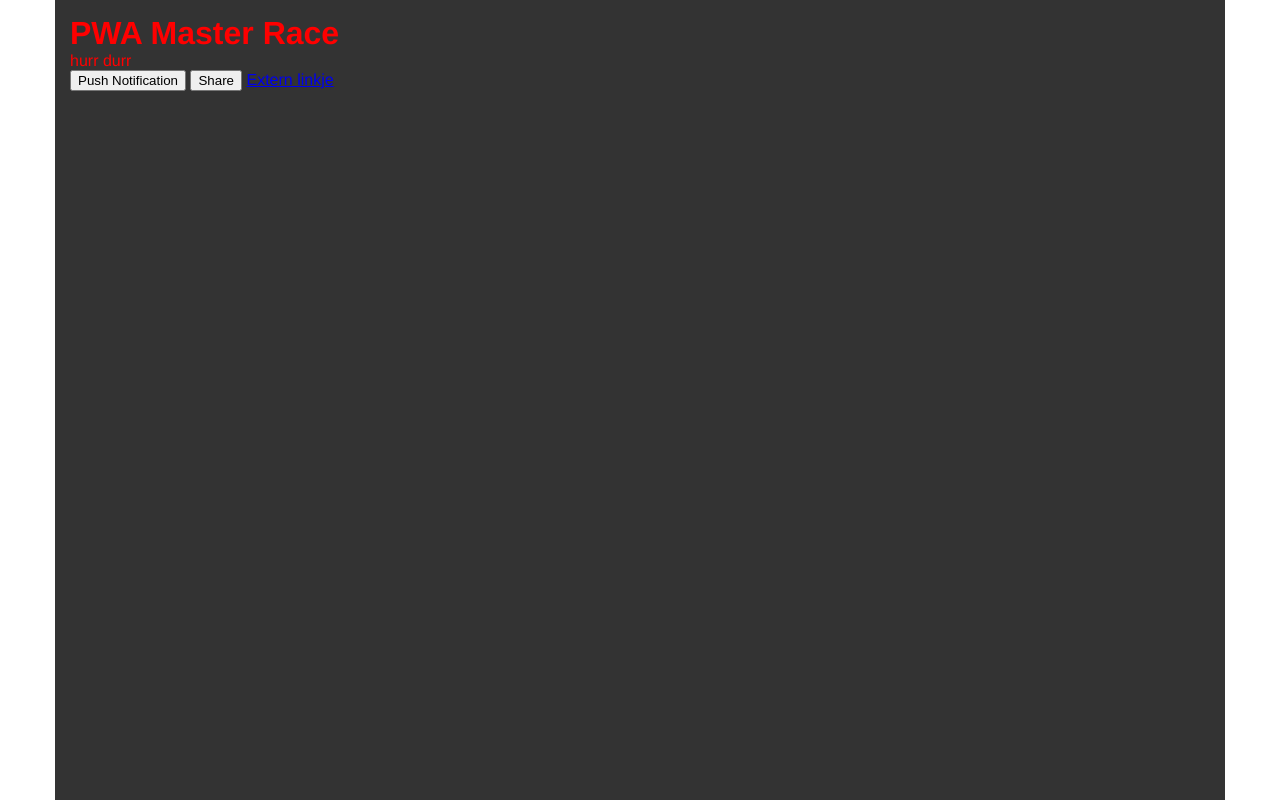
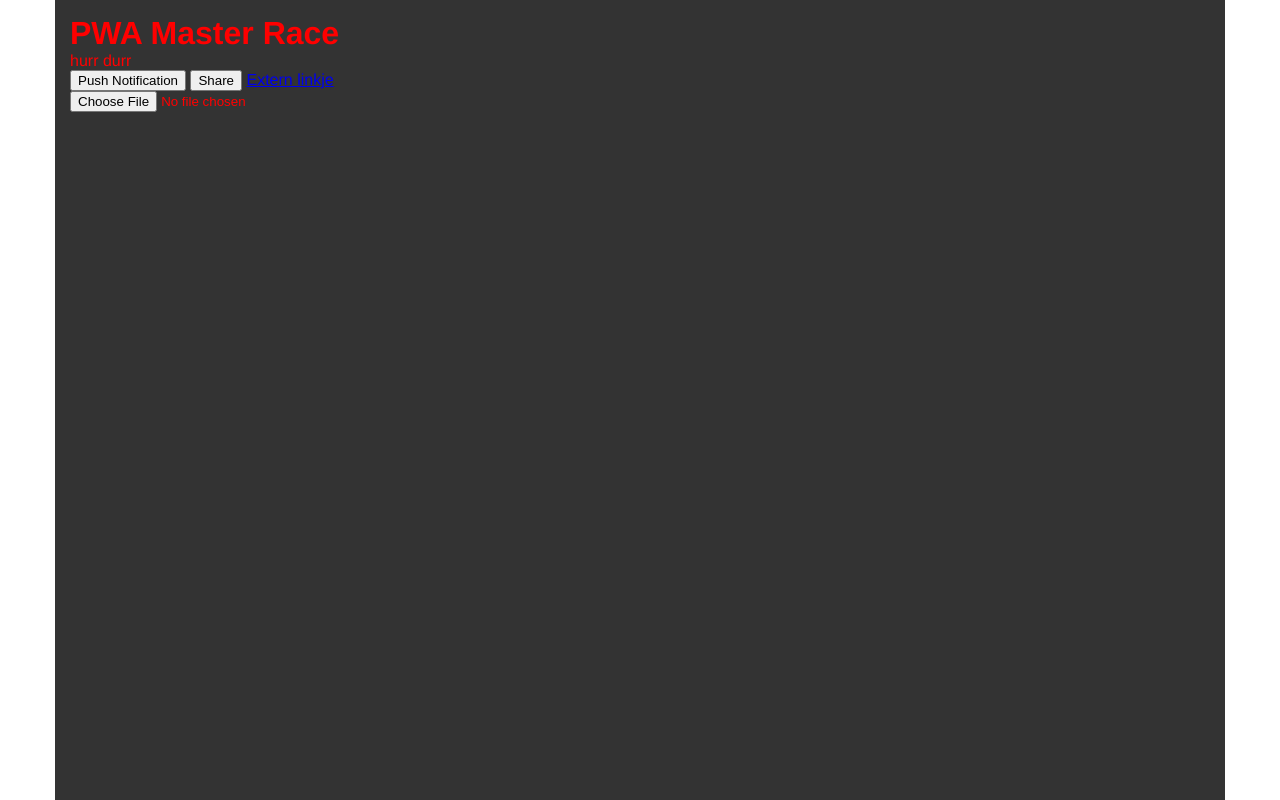
Before and after one commit to R4VANG3R/PWADemo, a website: page index.html in a window 1280 px wide. Drawn offline with Linux system fonts and the light colour scheme.

Commit message:
File input

```diff
--- a/index.html
+++ b/index.html
@@ -45,6 +45,10 @@
         <button onclick="new ShareService().share(new ShareModel('KappaPride!', 'PWA is Kappa', './'))">Share</button>
 
         <a href="https://www.alientrick.com">Extern linkje</a>
+
+        <form>
+            <input type="file" placeholder="choose a file...">
+        </form>
     </main>
 
     <script>
```
